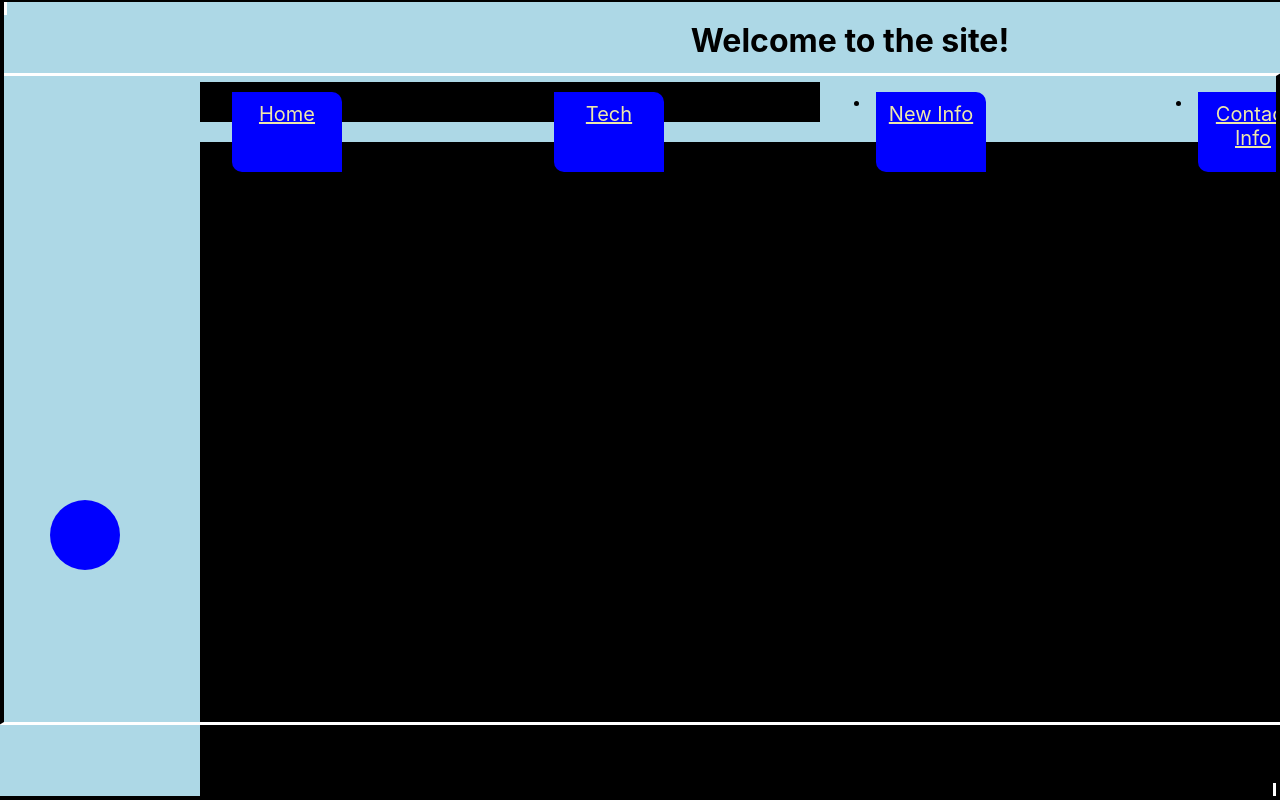
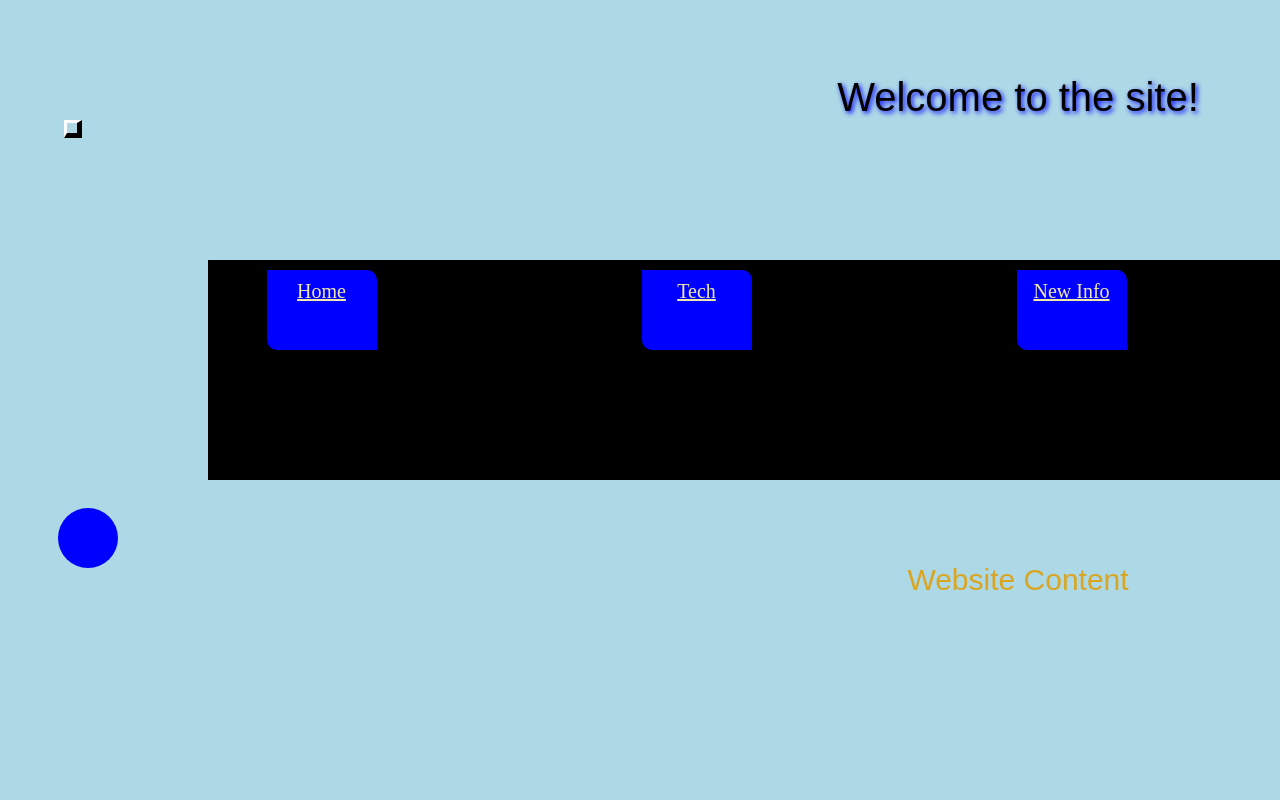
Before and after one commit to Phalguni221/Neuroscience-project, a React (Create React App) app in the folder dhruva/: page /ContactInfo in a window 1280 px wide. Built offline with nearby package versions, Linux system fonts and the light colour scheme.

Commit message:
Got Routes to Work

```diff
--- a/dhruva/assets/app.css
+++ /dev/null
@@ -1,89 +0,0 @@
-a {
-  color: palegoldenrod;
-  cursor: pointer;
-  position: relative;
-  font-size: 5px;
-  width: 50px;
-  height: 100px;
-  border-top-right-radius: 10px;
-  border-bottom-left-radius: 10px;
-  background-color: white;
-  transition: all 1s;
-}
-a:before, a:after {
-  width: 0px;
-  height: 20px;
-  position: fixed;
-  border: 3px solid #aaa;
-  transition: all 2s;
-}
-a:after {
-  top: -3px;
-  left: -1px;
-  border-top: 15px solid black;
-  border-left: 15px solid black;
-}
-a:before {
-  bottom: -1px;
-  right: -1px;
-  border-bottom: 5px solid black;
-  border-right: 5px solid black;
-}
-a:hover {
-  border-top-right-radius: 10px;
-  border-bottom-left-radius: 10px;
-}
-a:hover:before, a:hover:after {
-  width: 120%;
-  height: 90%;
-}
-
-h1 {
-  font: 25px;
-  color: black;
-  text-align: center;
-}
-
-h2 {
-  text-align: center;
-}
-
-body {
-  text-align: center;
-  background-color: lightblue;
-  width: 700px;
-}
-
-@mixin push--auto {
-  margin: {
-      left: auto;
-      right: auto;
-  }
-}
-
-body::-webkit-scrollbar {
-  width: 1em;
-}
-
-body::-webkit-scrollbar-thumb {
-  background-color: #666;
-  outline: 1px solid #eee;
-}
-
-img {
-  position: fixed;
-  height: 3px;
-  width: 30px;
-}
-
-p {
-  text-align: center;
-  color: black;
-  width: 1920px;
-}
-
-li {
-  color: black;
-}
-
-/*# sourceMappingURL=app.css.map */
--- a/dhruva/src/App.css
+++ b/dhruva/src/App.css
@@ -5,55 +5,78 @@ a {
   font-size: 20px;
   width: 90px;
   height: 60px;
-  padding:10px ;
+  padding: 10px;
   border-top-right-radius: 10px;
   border-bottom-left-radius: 10px;
   background-color: blue;
   transition: all 1s;
 }
-a:before, a:after {
+
+a:before {
   content: "";
-  width: 0px;
-  height:10px;
+  width: 10px;
+  height: 10px;
   position: fixed;
+  top: 15%;
+  left: 5%;
   border: 3px solid #fff;
   transition: all 2s;
 }
+
 a:after {
-  top: -3px;
+  top: -1px;
   left: -1px;
-  border-top: 5px solid black;
-  border-left: 5px solid black;
+  border-top: 1px solid black;
+  border-left: 1px solid black;
 }
+
 a:before {
   bottom: -1px;
   right: -1px;
   border-bottom: 5px solid black;
   border-right: 5px solid black;
 }
+
+a:after {
+  top: -1px;
+  left: -1px;
+  border-top: 5px solid black;
+  border-left: 5px solid black;
+}
+
 a:hover {
   border-top-right-radius: 10px;
   border-bottom-left-radius: 10px;
 }
+
 a:hover:before, a:hover:after {
   width: 120%;
   height: 90%;
 }
 
 h1 {
-  font: 15px;
+  padding: 40px 20px;
+  font-size: 40px;
   color: black;
+  font: 40px Arial, sans-serif;
   text-align: center;
+  text-shadow: 2px 2px 5px blue;
+  margin-right: 600px;
 }
 
 h2 {
+  padding: 40px 20px;
+  font-size: 40px;
+  color: goldenrod;
+  font: 30px Arial, sans-serif;
   text-align: center;
+  margin-right: 600px;
 }
 
 body {
   text-align: center;
   background-color: lightblue;
-  width: 500px;
+  width: 700px;
 }
 
 body::-webkit-scrollbar {
@@ -74,16 +97,16 @@ img {
 p {
   text-align: center;
   color: black;
-  width: 3000px;
+  width: 1920px;
 }
 
 li {
   color: black;
-  width:200px;
-margin-right:300px;
-text-align:center;
-
-
+  width: 200px;
+  margin-right: 300px;
+  text-align: center;
 }
 
 /*# sourceMappingURL=App.css.map */
+
+/*# sourceMappingURL=App.css.map */
--- a/dhruva/src/App.js
+++ b/dhruva/src/App.js
@@ -1,16 +1,16 @@
-// import Home from "./pages/Home"
+import Home from "./pages/Home"
 
-// import './App.css'
-// // import './app.scss'
+import './App.css'
+// import './app.scss'
 
-// function App() {
-//   return (
-//     <div>
-//   <h1>Welcome to the site!</h1>
-//     <Home>
-//     </Home>
-//     </div>
-//   );
-// }
+function App() {
+  return (
+    <div>
+  <h1>Welcome to the site!</h1>
+    <Home>
+    </Home>
+    </div>
+  );
+}
 
-// export default App;
+export default App;
--- a/dhruva/src/app.scss
+++ b/dhruva/src/app.scss
@@ -1,66 +1,82 @@
 a {
-  color:palegoldenrod;
-  cursor:pointer;
-  // position:relative;
-  font-size:5px;
-  text-align: center;
-  width:50px;
-  height:100px;
-  border-top-right-radius:10px;
-  border-bottom-left-radius:10px;
-  background-color:white;
+  color: palegoldenrod;
+  cursor: pointer;
+  position: fixed;
+  font-size: 20px;
+  width: 90px;
+  height: 60px;
+  padding: 10px;
+  border-top-right-radius: 10px;
+  border-bottom-left-radius: 10px;
+  background-color: blue;
   transition: all 1s;
-  &:before,&:after{
-  // content:" ";
-  width:10px;
-  height:20px;
-  // position:fixed;
-  border :3px solid #aaa;
-  transition:all 2s;
-  }
-&:after{
-  top:-1px;
-  left:-1px;
-  border-top:15px solid black;
-  border-left:15px solid black;
-}
-&:before{
-  bottom:-1px;
-  right:-1px;
-  border-bottom:15px solid black;
-  border-right:15px solid black;
-}
-&:hover{
-  border-top-right-radius:10px;
-border-bottom-left-radius:10px;
-  // background:rgba(0,0,0,.5);
-  // color:white;
-  &:before,&:after{
-    width:120%;
-    height:90%;
-    // border-color:white;
-  }
-}
 }
 
+a:before {
+  content: "";
+  width: 10px;
+  height: 10px;
+  position: fixed;
+  top: 15%;
+  left: 5%;
+  border: 3px solid #fff;
+  transition: all 2s;
+}
 
+a:after {
+  top: -1px;
+  left: -1px;
+  border-top: 1px solid black;
+  border-left: 1px solid black;
+}
+
+a:before {
+  bottom: -1px;
+  right: -1px;
+  border-bottom: 5px solid black;
+  border-right: 5px solid black;
+}
+
+a:after {
+  top: -1px;
+  left: -1px;
+  border-top: 5px solid black;
+  border-left: 5px solid black;
+}
+
+a:hover {
+  border-top-right-radius: 10px;
+  border-bottom-left-radius: 10px;
+}
+
+a:hover:before, a:hover:after {
+  width: 120%;
+  height: 90%;
+}
 
 h1 {
-  padding:40px 20px;
-  font-size: 25px;
-  color:black;
-  text-align: center
+  padding: 40px 20px;
+  font-size: 40px;
+  color: black;
+  font: 40px Arial, sans-serif;
+  text-align: center;
+  text-shadow: 2px 2px 5px blue;
+  margin-right: 600px;
 }
 
 h2 {
-  text-align:center;
-
+  padding: 40px 20px;
+  font-size: 40px;
+  color: goldenrod;
+  font: 30px Arial, sans-serif;
+  text-align: center;
+  margin-right: 600px;
 }
 
 body {
-text-align: center;
- background-color:lightblue;
- width:700px;
+  text-align: center;
+  background-color: lightblue;
+  width: 700px;
 }
 
 body::-webkit-scrollbar {
@@ -72,21 +88,23 @@ body::-webkit-scrollbar-thumb {
   outline: 1px solid #eee;
 }
 
-
 img {
-  position:fixed;
-  height:3px;
-  width:30px
+  position: fixed;
+  height: 3px;
+  width: 30px;
 }
 
 p {
-  text-align:center;
+  text-align: center;
   color: black;
-  width:1920px;
+  width: 1920px;
 }
 
+li {
+  color: black;
+  width: 200px;
+  margin-right: 300px;
+  text-align: center;
+}
 
-
-li {
-  color:black;
-}
+/*# sourceMappingURL=App.css.map */
--- a/dhruva/src/index.css
+++ b/dhruva/src/index.css
@@ -1,13 +1,97 @@
-body {
-  margin: 0;
-  font-family: -apple-system, BlinkMacSystemFont, 'Segoe UI', 'Roboto', 'Oxygen',
-    'Ubuntu', 'Cantarell', 'Fira Sans', 'Droid Sans', 'Helvetica Neue',
-    sans-serif;
-  -webkit-font-smoothing: antialiased;
-  -moz-osx-font-smoothing: grayscale;
+a {
+  color: palegoldenrod;
+  cursor: pointer;
+  position: fixed;
+  font-size: 20px;
+  width: 90px;
+  height: 60px;
+  padding:10px ;
+  border-top-right-radius: 10px;
+  border-bottom-left-radius: 10px;
+  background-color: blue;
+  transition: all 1s;
+}
+a:before {
+  content: "";
+  width: 10px;
+  height:10px;
+  position:fixed;
+    top: 15%;
+    left: 5%;
+  border: 3px solid #fff;
+  transition: all 2s;
+}
+a:after {
+  top: -1px;
+  left: -1px;
+  border-top: 1px solid black;
+  border-left: 1px solid black;
+}
+a:before {
+  bottom: -1px;
+  right: -1px;
+  border-bottom: 5px solid black;
+  border-right: 5px solid black;
+}
+a:after {
+  top: -1px;
+  left: -1px;
+  border-top: 5px solid black;
+  border-left: 5px solid black;
+}
+a:hover {
+  border-top-right-radius: 10px;
+  border-bottom-left-radius: 10px;
+}
+a:hover:before, a:hover:after {
+  width: 120%;
+  height: 90%;
 }
 
-code {
-  font-family: source-code-pro, Menlo, Monaco, Consolas, 'Courier New',
-    monospace;
+h1 {
+  font: 15px;
+  color: black;
+  text-align: center;
 }
+
+h2 {
+  text-align: center;
+}
+
+body {
+  text-align: center;
+  background-color: lightblue;
+  width: 500px;
+}
+
+body::-webkit-scrollbar {
+  width: 1em;
+}
+
+body::-webkit-scrollbar-thumb {
+  background-color: #666;
+  outline: 1px solid #eee;
+}
+
+img {
+  position: fixed;
+  height: 3px;
+  width: 30px;
+}
+
+p {
+  text-align: center;
+  color: black;
+  width: 3000px;
+}
+
+li {
+  color: black;
+  width:200px;
+margin-right:300px;
+text-align:center;
+
+
+}
+
+/*# sourceMappingURL=App.css.map */
--- a/dhruva/src/index.js
+++ b/dhruva/src/index.js
@@ -1,17 +1,18 @@
 import React from 'react';
 import ReactDOM from 'react-dom/client';
-import './index.css';
 import './App.css';
-import Home from './Home';
+
+import App from './App';
 // import ContactInfo from './pages/ContactInfo';
 import reportWebVitals from './reportWebVitals';
+
+
+import Home from './pages/Home';
 
 const root = ReactDOM.createRoot(document.getElementById('root'));
 root.render(
   <React.StrictMode>
-    {/* <App /> */}
-    <Home />
-
+   <Home/>
   </React.StrictMode>
 );
 
--- a/dhruva/src/pages/ContactInfo.js
+++ b/dhruva/src/pages/ContactInfo.js
@@ -1,13 +1,13 @@
-import '../App.css'
+
 
 function ContactInfo () {
  <div>
        <li>
-           Email address: Dhruva221@gmail.com
+           Email address: Phalguni221@gmail.com
        </li>
 
        <li>
-           Phone number; 732-259-1884
+           Phone number: 732-259-1884
        </li>
 
      <li>
--- a/dhruva/src/Home.js
+++ b/dhruva/src/pages/Home.js
@@ -1,9 +1,9 @@
 import { BrowserRouter, Link, Route, Routes } from 'react-router-dom'
 import styled from "styled-components";
-// import Default from './default';
-import ContactInfo from './pages/ContactInfo';
-import NewInfo from "./pages/NewInfo";
-import Technology from "./pages/Technology";
+import Default from './default';
+import ContactInfo from './ContactInfo';
+import NewInfo from "./NewInfo";
+import Technology from "./Technology";
 
 
 //For styled main container
@@ -26,18 +26,20 @@ height:700px;
 
 const Navbar = styled.div`
 background-color:black;
-width:600px;
-height:20px;
+width:1500px;
+height:200px;
 padding:10px;
 display:flex;
+margin-top:100px;
 margin-left:200px;
+margin-right:900px;
 
 `;
 
 //For Arrow styling
 const LeftArrow = styled.div`
-  width: 70px;
-  height: 70px;
+  width: 60px;
+  height: 60px;
   background-color: blue;
   border-radius: 50%;
   display: flex;
@@ -57,8 +59,8 @@ const LeftArrow = styled.div`
 `;
 
 const RightArrow = styled.div`
-width: 70px;
-height: 70px;
+width: 60px;
+height: 60px;
 background-color: blue;
 border-radius: 50%;
 display: flex;
@@ -71,7 +73,7 @@ left: ${(props) => props.direction === "left" && "10px"};
 right: ${(props) => props.direction === "right" && "10px"};
 margin-top:500px;
 margin-right: 100px;
-margin-left:1830px;
+margin-left:1800px;
 cursor: pointer;
 opacity: 1;
 z-index: 2;
@@ -90,6 +92,7 @@ const Home = () => {
    return (
 
    <div>
+     <Default/>
 <Container>
 
 <h1>Welcome to the site!</h1>
@@ -121,9 +124,7 @@ const Home = () => {
                 <Link to="/ContactInfo">Contact Info</Link>
               </li>
 
-</Navbar>
-
-      <Routes>
+              {/* <Routes>
         <Route path="/" element={
             <Home/>
           } />
@@ -139,15 +140,16 @@ const Home = () => {
          <Route path="ContactInfo" element={
             <ContactInfo/>
             } />
-    </Routes>
+    </Routes>     */}
+
+
+</Navbar>
 
 </BrowserRouter>
 
-<Wrapper>
-</Wrapper>
-
 <br></br>
 <h2>Website Content</h2>
+<ContactInfo />
 
 <Slider>
   <LeftArrow></LeftArrow>
@@ -156,7 +158,6 @@ const Home = () => {
 </Slider>
 </Container>
 
-
 </div>
    );
 };
--- a/dhruva/src/pages/NewInfo.js
+++ b/dhruva/src/pages/NewInfo.js
@@ -1,4 +1,5 @@
-function NewInfo () {
+
+export default function NewInfo () {
     <html>
       <p>
           <li>
@@ -12,5 +13,3 @@ function NewInfo () {
       </p>
     </html>
    }
-
-   export default NewInfo;
--- a/dhruva/src/pages/default.js
+++ b/dhruva/src/pages/default.js
@@ -1,4 +1,5 @@
-import '../assets/neurostyle.css'
+import { BrowserRouter, Link, Route, Routes } from 'react-router-dom'
+import styled from "styled-components";
 
 function Default () {
     return (
```
Also changed, not shown: 2 other files (tests, documents, lock files or other folders).
